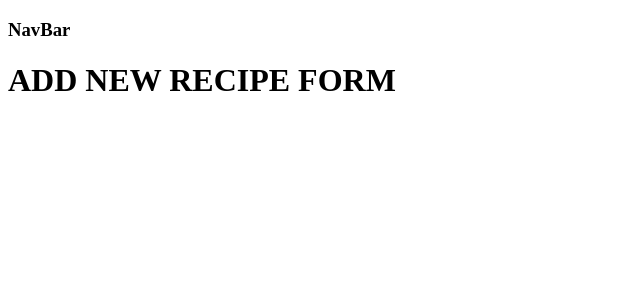
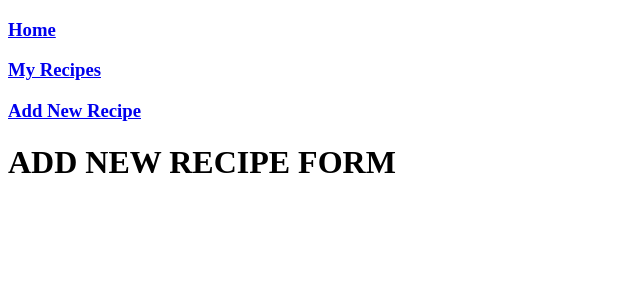
Before and after one commit to IguanasEverywhere/recipe-rolodex, a React (Create React App) app: page /new in a window 1280 px wide. Shown: the top 300 px of the page, without its empty margins (0-640 px from the left). Built offline with nearby package versions, Linux system fonts and the light colour scheme.

Commit message:
Add NavLinks to NavBar

```diff
--- a/src/NavBar.js
+++ b/src/NavBar.js
@@ -1,10 +1,19 @@
 import React from 'react';
+import { NavLink } from 'react-router-dom';
 
 function NavBar() {
 
   return (
     <div>
-      <h3>NavBar</h3>
+      <h3>
+        <NavLink to='/'>Home</NavLink>
+      </h3>
+      <h3>
+        <NavLink to='/recipes'>My Recipes</NavLink>
+      </h3>
+      <h3>
+        <NavLink to='new'>Add New Recipe</NavLink>
+      </h3>
     </div>
   )
 }
```
